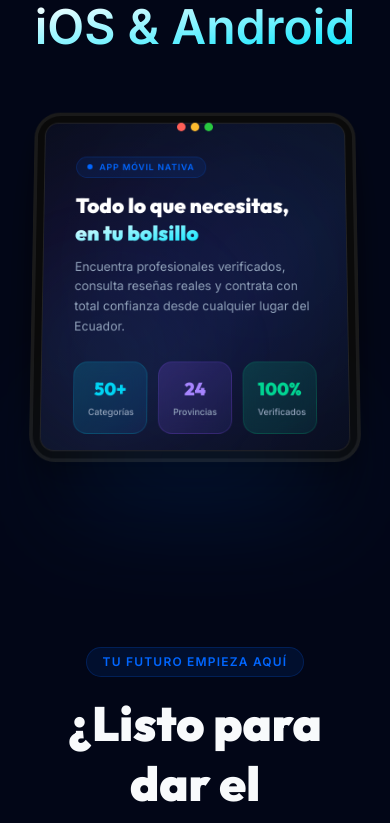
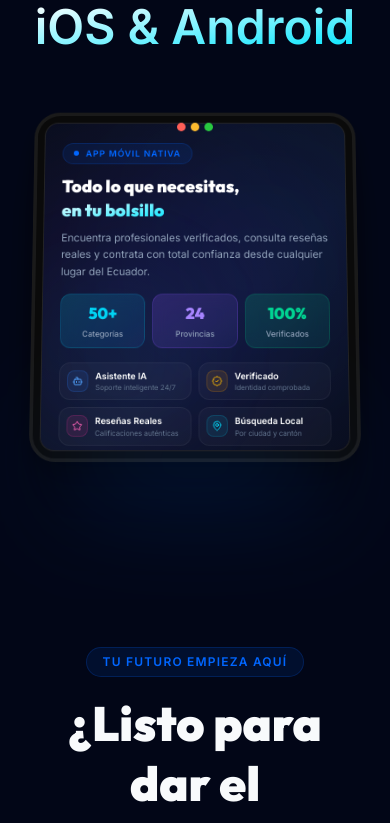
Before and after one commit to josueps15/conexionserviciosecuador, a React (Vite) app: page / in a window 390 px wide. Shown: the part 8500-9323 px from the top of the page. Built offline with nearby package versions, Linux system fonts and the light colour scheme.

Commit message:
UI: Resize inner contents of App Showcase properly fit

```diff
--- a/src/App.tsx
+++ b/src/App.tsx
@@ -554,51 +554,51 @@ const App: React.FC = () => {
                             <div className="relative z-10 grid grid-cols-1 md:grid-cols-5 h-full p-1">
 
                                 {/* Left panel */}
-                                <div className="md:col-span-3 flex flex-col justify-center p-8 lg:p-12 gap-7">
+                                <div className="md:col-span-3 flex flex-col justify-center p-4 lg:p-6 gap-4">
 
                                     <div>
-                                        <div className="inline-flex items-center gap-2 px-3 py-1 rounded-full bg-primary/10 border border-primary/20 text-primary text-[10px] font-bold tracking-widest uppercase mb-4">
+                                        <div className="inline-flex items-center gap-2 px-3 py-1 rounded-full bg-primary/10 border border-primary/20 text-primary text-[10px] font-bold tracking-widest uppercase mb-3">
                                             <span className="relative flex h-1.5 w-1.5"><span className="animate-ping absolute inline-flex h-full w-full rounded-full bg-primary opacity-75"></span><span className="relative inline-flex rounded-full h-1.5 w-1.5 bg-primary"></span></span>
                                             App Móvil Nativa
                                         </div>
-                                        <h3 className="text-2xl lg:text-3xl font-outfit font-black text-white mb-3">
+                                        <h3 className="text-xl lg:text-2xl font-outfit font-black text-white mb-2">
                                             Todo lo que necesitas,<br />
                                             <span className="text-gradient">en tu bolsillo</span>
                                         </h3>
-                                        <p className="text-slate-400 text-sm leading-relaxed max-w-sm">
+                                        <p className="text-slate-400 text-xs leading-relaxed max-w-sm">
                                             Encuentra profesionales verificados, consulta reseñas reales y contrata con total confianza desde cualquier lugar del Ecuador.
                                         </p>
                                     </div>
 
                                     {/* Stat cards */}
-                                    <div className="grid grid-cols-3 gap-3">
+                                    <div className="grid grid-cols-3 gap-2">
                                         {[
                                             { value: '50+', label: 'Categorías', color: 'from-cyan-500/20 to-blue-500/10', border: 'border-cyan-500/20', num: 'text-cyan-400' },
                                             { value: '24', label: 'Provincias', color: 'from-violet-500/20 to-indigo-500/10', border: 'border-violet-500/20', num: 'text-violet-400' },
                                             { value: '100%', label: 'Verificados', color: 'from-emerald-500/20 to-teal-500/10', border: 'border-emerald-500/20', num: 'text-emerald-400' },
                                         ].map(s => (
-                                            <div key={s.label} className={`rounded-2xl bg-gradient-to-br ${s.color} border ${s.border} p-4 text-center backdrop-blur-sm`}>
-                                                <p className={`text-xl font-outfit font-black ${s.num}`}>{s.value}</p>
-                                                <p className="text-slate-400 text-[10px] mt-1 font-medium">{s.label}</p>
+                                            <div key={s.label} className={`rounded-xl bg-gradient-to-br ${s.color} border ${s.border} p-2 text-center backdrop-blur-sm`}>
+                                                <p className={`text-lg font-outfit font-black ${s.num}`}>{s.value}</p>
+                                                <p className="text-slate-400 text-[9px] mt-0.5 font-medium">{s.label}</p>
                                             </div>
                                         ))}
                                     </div>
 
                                     {/* Feature grid */}
-                                    <div className="grid grid-cols-2 gap-3">
+                                    <div className="grid grid-cols-2 gap-2">
                                         {[
                                             { icon: Bot, label: 'Asistente IA', sub: 'Soporte inteligente 24/7', color: 'text-blue-400', bg: 'bg-blue-500/10 border-blue-500/20' },
                                             { icon: BadgeCheck, label: 'Verificado', sub: 'Identidad comprobada', color: 'text-amber-400', bg: 'bg-amber-500/10 border-amber-500/20' },
                                             { icon: Star, label: 'Reseñas Reales', sub: 'Calificaciones auténticas', color: 'text-pink-400', bg: 'bg-pink-500/10 border-pink-500/20' },
                                             { icon: MapPin, label: 'Búsqueda Local', sub: 'Por ciudad y cantón', color: 'text-cyan-400', bg: 'bg-cyan-500/10 border-cyan-500/20' },
                                         ].map(f => (
-                                            <div key={f.label} className="flex items-center gap-3 p-3 rounded-xl bg-white/[0.03] border border-white/5 hover:border-white/10 transition-all">
-                                                <div className={`w-8 h-8 rounded-xl border flex items-center justify-center flex-shrink-0 ${f.bg}`}>
-                                                    <f.icon size={14} className={f.color} />
+                                            <div key={f.label} className="flex items-center gap-2 p-2 rounded-xl bg-white/[0.03] border border-white/5 hover:border-white/10 transition-all">
+                                                <div className={`w-6 h-6 rounded-lg border flex items-center justify-center flex-shrink-0 ${f.bg}`}>
+                                                    <f.icon size={12} className={f.color} />
                                                 </div>
                                                 <div>
-                                                    <p className="text-white text-xs font-bold leading-tight">{f.label}</p>
-                                                    <p className="text-slate-500 text-[10px] leading-tight mt-0.5">{f.sub}</p>
+                                                    <p className="text-white text-[10px] font-bold leading-tight">{f.label}</p>
+                                                    <p className="text-slate-500 text-[8px] leading-tight mt-0.5">{f.sub}</p>
                                                 </div>
                                             </div>
                                         ))}
@@ -606,10 +606,10 @@ const App: React.FC = () => {
                                 </div>
 
                                 {/* Right panel: iPhone */}
-                                <div className="md:col-span-2 relative flex items-center justify-center p-6">
+                                <div className="md:col-span-2 relative flex items-center justify-center p-2 lg:p-4">
                                     <div className="absolute inset-0 bg-gradient-to-l from-primary/8 to-transparent" />
                                     <div className="absolute top-1/2 left-1/2 -translate-x-1/2 -translate-y-1/2 w-56 h-56 bg-primary/20 blur-[80px] rounded-full" />
-                                    <div className="relative z-10 drop-shadow-[0_30px_60px_rgba(0,102,255,0.4)]">
+                                    <div className="relative z-10 drop-shadow-[0_30px_60px_rgba(0,102,255,0.4)] scale-75 lg:scale-[0.85] origin-center">
                                         <IPhoneMockup>
                                             <div className="w-full h-full relative">
                                                 {appScreens.map((src, i) => (
```
